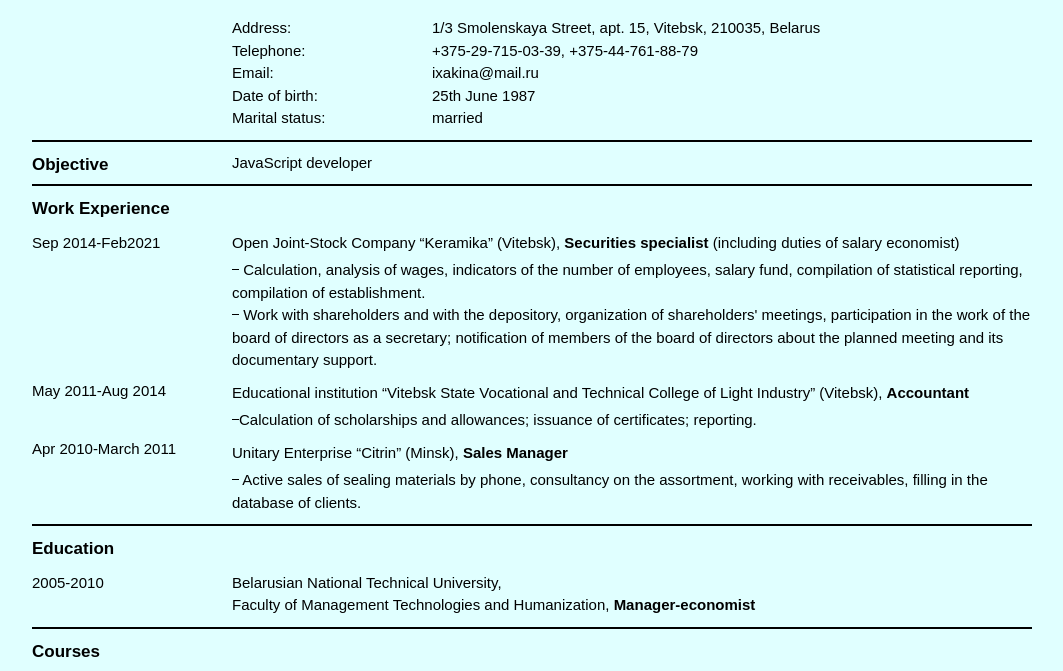
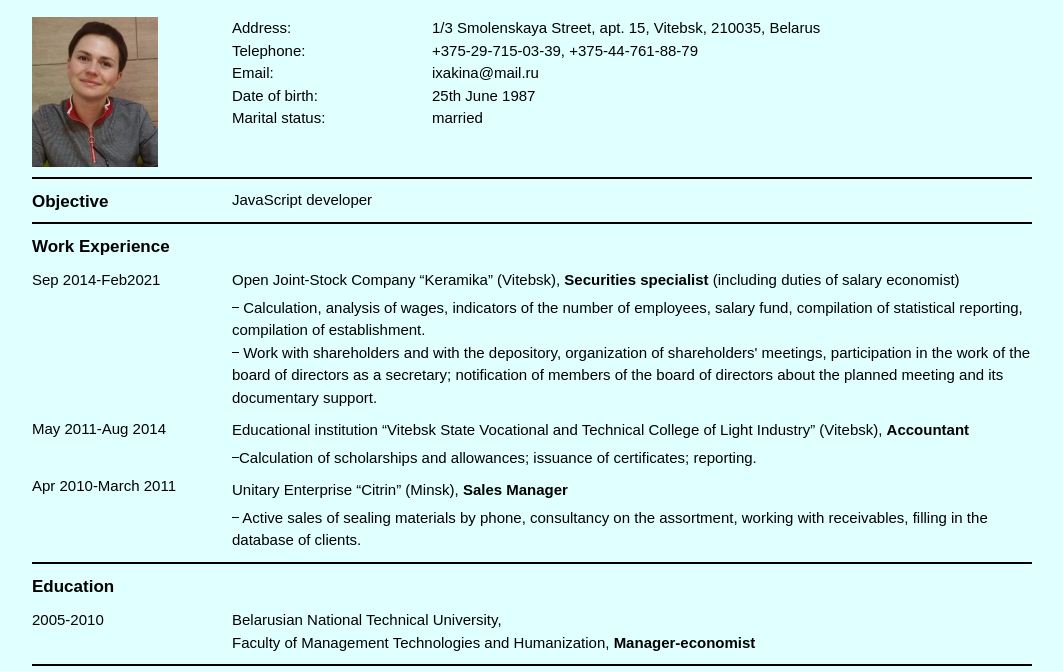
Before and after one commit to ixakina/rsschool-cv, a plain HTML site: page index.html in a window 1280 px wide. Shown: the part 73-744 px from the top of the page, without its empty margins (108-1171 px from the left). Drawn offline with Linux system fonts and the light colour scheme; the site is published under a folder, as on GitHub Pages, so addresses that start at the root find nothing.

Commit message:
fix: path to photo

```diff
--- a/index.html
+++ b/index.html
@@ -13,7 +13,7 @@
       <h1>Maria Khaikina</h1>
       <div class="contacts">
         <div class="photo">
-          <img src="/source/cv-photo.jpg" alt="" />
+          <img src="cv-photo.jpg" alt="" />
         </div>
         <div class="contacts_name">
           <p>Address:</p>
```
